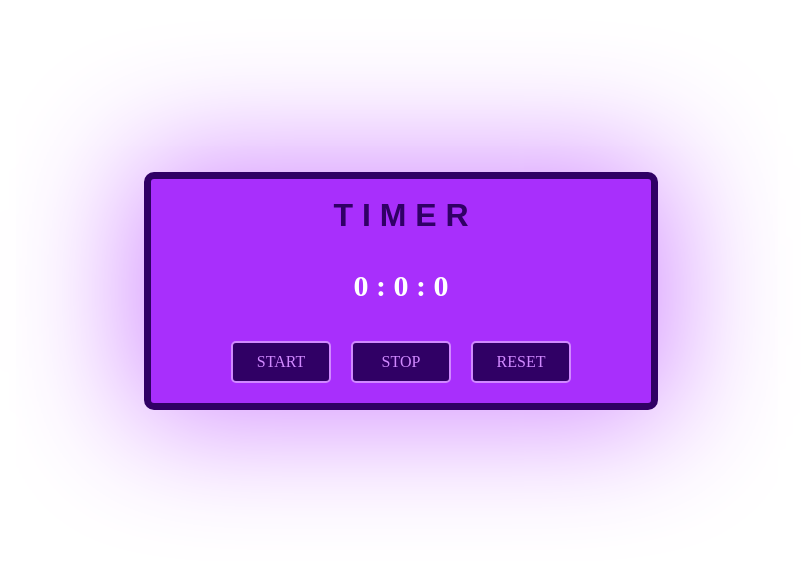
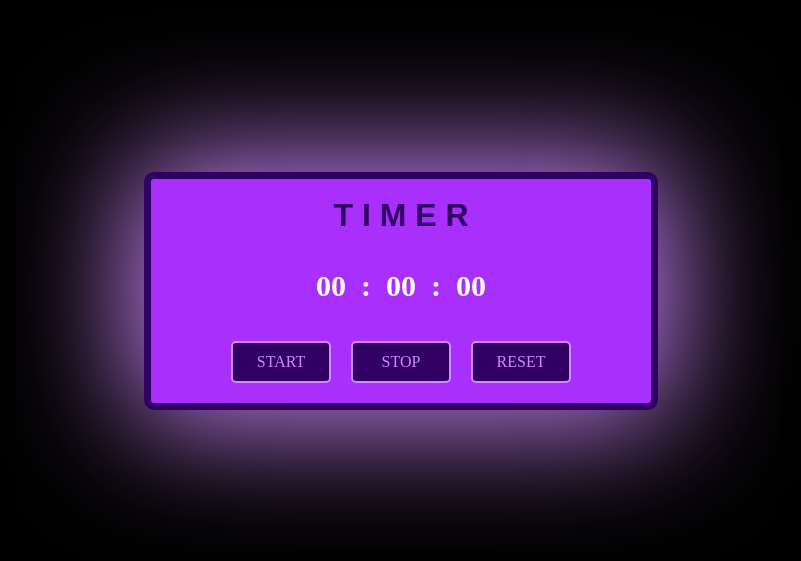
Before and after one commit to alirezamoon/timer, a React (Create React App) app: page / in a window 1280 px wide. Shown: the part 109-670 px from the top of the page, without its empty margins (239-1040 px from the left). Built offline with nearby package versions, Linux system fonts and the light colour scheme.

Commit message:
improve numbers

```diff
--- a/src/Components/Timer/Timer.js
+++ b/src/Components/Timer/Timer.js
@@ -33,7 +33,7 @@ class Timer extends React.Component {
                         hour: this.state.hour + 1
                     })
                 }
-            }, 1)
+            }, 1000)
         });
     }
     stop = () => {
@@ -41,7 +41,7 @@ class Timer extends React.Component {
     }
     reset = () => {
         clearInterval(this.state.time)
-        this.setState({ second: 0 , minute : 0 , hour : 0})
+        this.setState({ second: 0, minute: 0, hour: 0 })
 
     }
 
@@ -54,7 +54,11 @@ class Timer extends React.Component {
         return (
             <div className={classes.Timer}>
                 <h1 className={classes.h1}>T I M E R</h1>
-                <p className={classes.time}>{this.state.hour} : {this.state.minute} : {this.state.second}</p>
+                <p className={classes.time}>
+                    <span>{this.state.hour < 10 ? `0${this.state.hour}` : this.state.hour}</span>&nbsp;:&nbsp;
+                    <span>{this.state.minute < 10 ? `0${this.state.minute}` : this.state.minute}</span>&nbsp;:&nbsp;
+                    <span>{this.state.second < 10 ? `0${this.state.second}` : this.state.second}</span>
+                </p>
                 <TimerControl
                     start={this.start}
                     stop={this.stop}
--- a/src/Components/Timer/Timer.module.css
+++ b/src/Components/Timer/Timer.module.css
@@ -22,5 +22,12 @@
     font-weight: bold;
     color: #FFF;
     margin: 20px 0;
-
+    /* font-family: orbitron; */
+    display: flex;
+    align-items: center;
+    justify-content: center;
 }
+.time span {
+  width: 45px;
+  text-align: center;
+}
--- a/src/reset.css
+++ b/src/reset.css
@@ -2,7 +2,9 @@
    v2.0-modified | 20110126
    License: none (public domain)
 */
-
+body{
+    background-color: #000;
+}
 html, body, div, span, applet, object, iframe,
 h1, h2, h3, h4, h5, h6, p, blockquote, pre,
 a, abbr, acronym, address, big, cite, code,
```
Also changed, not shown: 1 other file (tests, documents, lock files or other folders).
